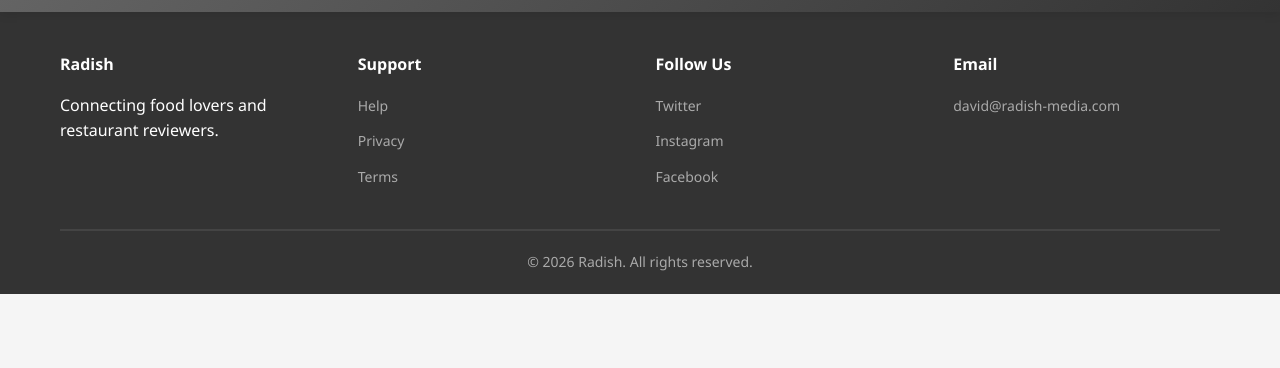
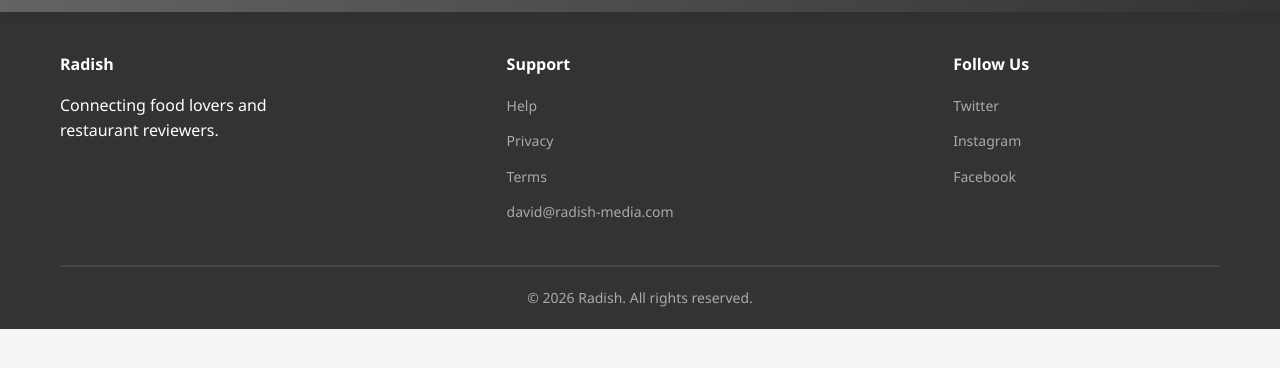
Before and after one commit to radish-llc/radish-llc.github.io, a plain HTML site: page index.html in a window 1280 px wide. Shown: the part 58-426 px from the top of the page. Drawn offline with Linux system fonts and the light colour scheme.

Commit message:
Move email under Support section

```diff
--- a/index.html
+++ b/index.html
@@ -42,6 +42,7 @@
                         <li><a href="#">Help</a></li>
                         <li><a href="#">Privacy</a></li>
                         <li><a href="#">Terms</a></li>
+                        <li><a href="mailto:david@radish-media.com">david@radish-media.com</a></li>
                     </ul>
                 </div>
                 <div class="footer-section">
@@ -52,12 +53,7 @@
                         <li><a href="#">Facebook</a></li>
                     </ul>
                 </div>
-                <div class="footer-section">
-                    <h4>Email</h4>
-                    <ul>
-                        <li><a href="mailto:david@radish-media.com">david@radish-media.com</a></li>
-                    </ul>
-                </div>
+
             </div>
             <div class="footer-bottom">
                 <p>&copy; 2026 Radish. All rights reserved.</p>
```
